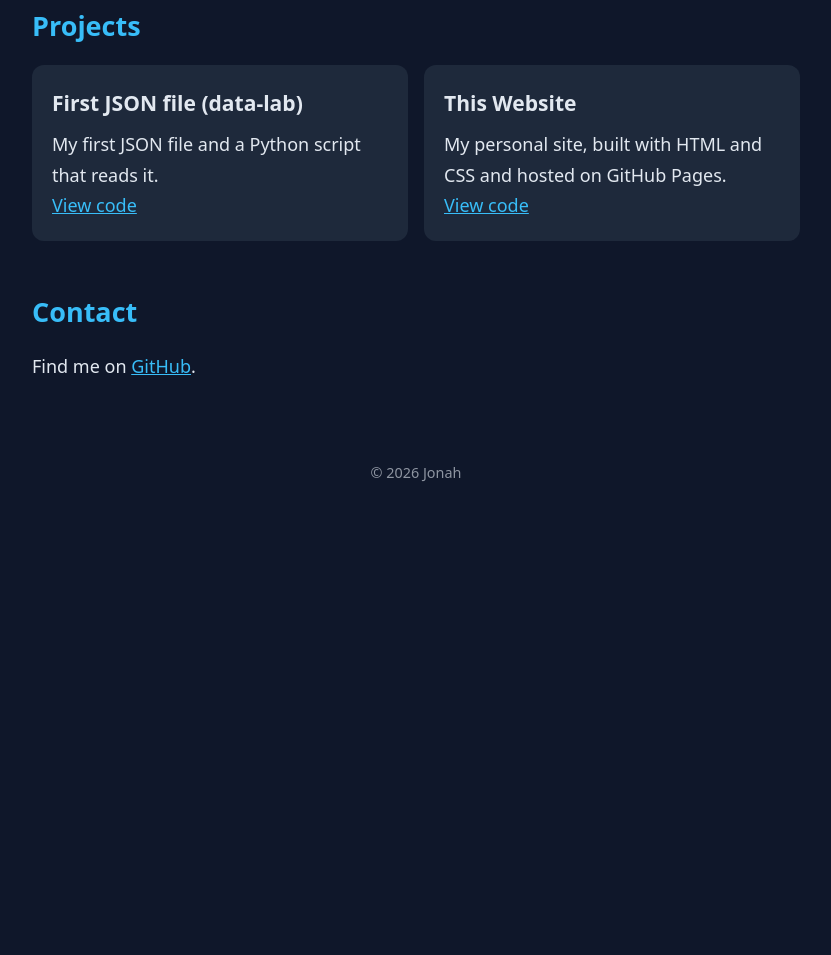
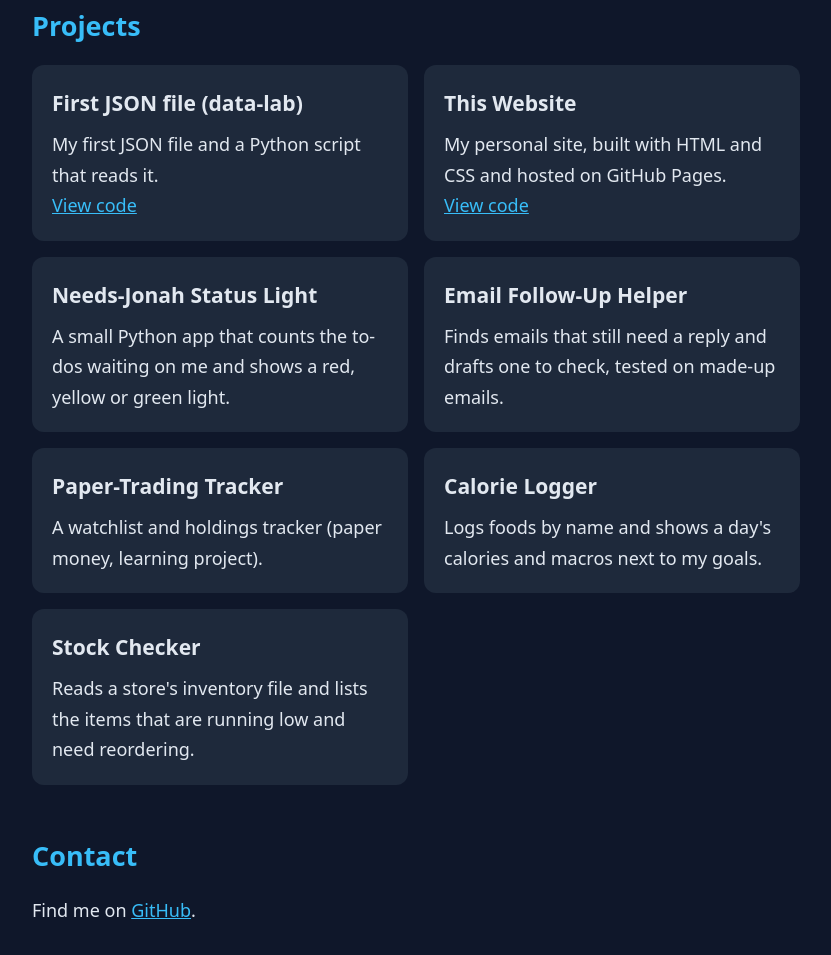
Before and after one commit to 8282vrc7ct-sketch/8282vrc7ct-sketch.github.io, a plain HTML site: page index.html in a window 1280 px wide. Shown: the part 393-1348 px from the top of the page, without its empty margins (224-1055 px from the left). Before the commit the page ends 911 px from the top, so only its background shows below. Drawn offline with Linux system fonts and the light colour scheme.

Commit message:
Projects: add cards for status light, email helper, paper-trading tracker, calorie logger, stock checker
Co-Authored-By: Claude Opus 5.5 <noreply@anthropic.com>

```diff
--- a/index.html
+++ b/index.html
@@ -40,6 +40,26 @@
           <p>My personal site, built with HTML and CSS and hosted on GitHub Pages.</p>
           <a href="https://github.com/8282vrc7ct-sketch/8282vrc7ct-sketch.github.io">View code</a>
         </article>
+        <article class="card">
+          <h3>Needs-Jonah Status Light</h3>
+          <p>A small Python app that counts the to-dos waiting on me and shows a red, yellow or green light.</p>
+        </article>
+        <article class="card">
+          <h3>Email Follow-Up Helper</h3>
+          <p>Finds emails that still need a reply and drafts one to check, tested on made-up emails.</p>
+        </article>
+        <article class="card">
+          <h3>Paper-Trading Tracker</h3>
+          <p>A watchlist and holdings tracker (paper money, learning project).</p>
+        </article>
+        <article class="card">
+          <h3>Calorie Logger</h3>
+          <p>Logs foods by name and shows a day's calories and macros next to my goals.</p>
+        </article>
+        <article class="card">
+          <h3>Stock Checker</h3>
+          <p>Reads a store's inventory file and lists the items that are running low and need reordering.</p>
+        </article>
       </div>
     </section>
 
```
